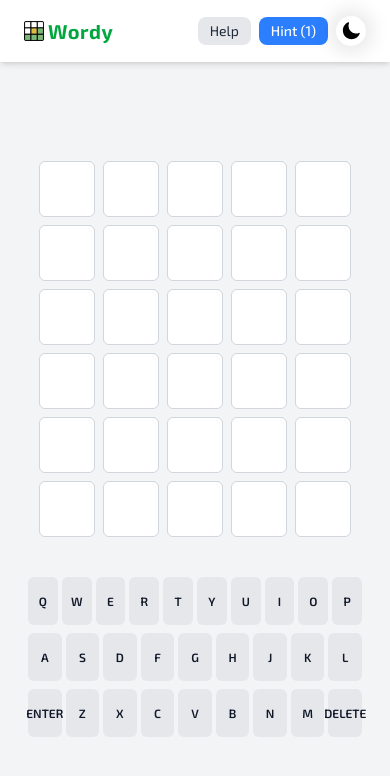
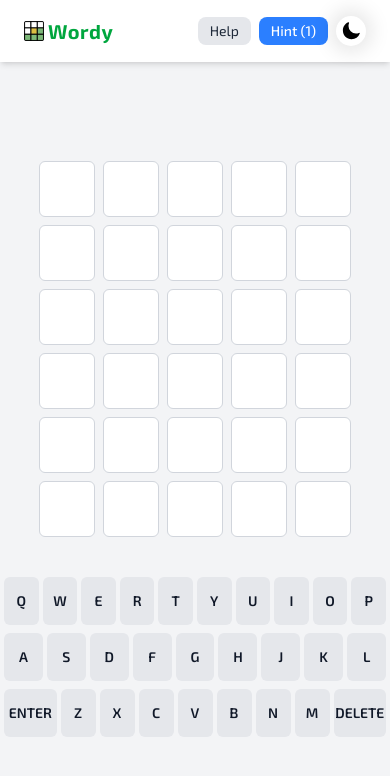
Before and after one commit to belalhanafy/wordy, a React (Vite) app: page / in a window 390 px wide. Shown: the top 776 px of the page. Built offline with nearby package versions, Linux system fonts and the light colour scheme.

Commit message:
update keyboard

```diff
--- a/src/components/Keyboard.jsx
+++ b/src/components/Keyboard.jsx
@@ -9,23 +9,23 @@ const Keyboard = () => {
     const { handleKeyPress } = useContext(GameContext);
 
     return (
-        <div className="flex-col gap-2 mt-6 flex md:hidden w-full px-1">
+        <div className="flex flex-col gap-2 mt-6 sm:hidden w-full px-1">
             {/* Row 1 */}
-            <div className="grid grid-cols-10 gap-1 w-full">
+            <div className="flex gap-1">
                 {keys1.map((keyLetter) => (
                     <Key key={keyLetter} keyVal={keyLetter} onKeyPress={handleKeyPress} />
                 ))}
             </div>
 
             {/* Row 2 */}
-            <div className="grid grid-cols-9 gap-1 w-full">
+            <div className="flex gap-1 justify-center">
                 {keys2.map((keyLetter) => (
                     <Key key={keyLetter} keyVal={keyLetter} onKeyPress={handleKeyPress} />
                 ))}
             </div>
 
             {/* Row 3 */}
-            <div className="grid grid-cols-9 gap-1 w-full">
+            <div className="flex gap-1">
                 {keys3.map((keyLetter) => (
                     <Key key={keyLetter} keyVal={keyLetter} onKeyPress={handleKeyPress} />
                 ))}
@@ -35,13 +35,17 @@ const Keyboard = () => {
 };
 
 const Key = ({ keyVal, onKeyPress }) => {
+    // Make ENTER and DELETE larger
+    const isWide = keyVal === "ENTER" || keyVal === "DELETE";
+
     return (
         <button
             onClick={() => onKeyPress(keyVal)}
-            className={`flex items-center justify-center rounded-md font-semibold
-        bg-gray-200 dark:bg-gray-700 text-gray-900 dark:text-gray-100
-        hover:bg-gray-300 dark:hover:bg-gray-600 transition
-        text-xs sm:text-sm md:text-base h-12 w-full`}
+            className={`flex-1 h-12 sm:h-14 md:h-16 flex items-center justify-center
+      rounded-md font-semibold text-sm sm:text-base
+      bg-gray-200 dark:bg-gray-700 text-gray-900 dark:text-gray-100
+      hover:bg-gray-300 dark:hover:bg-gray-600 transition
+      ${isWide ? "flex-[1.5]" : ""}`}
         >
             {keyVal}
         </button>
--- a/src/pages/Game.jsx
+++ b/src/pages/Game.jsx
@@ -5,7 +5,7 @@ import HelpIns from "../components/HelpIns";
 
 const Game = () => {
     return (
-        <div className=" px-6 lg:p-0 flex flex-col gap-4 items-center justify-center h-[calc(100vh-70px)] dark:bg-gray-900 transition-colors">
+        <div className="lg:p-0 flex flex-col gap-4 items-center justify-center h-[calc(100vh-70px)] dark:bg-gray-900 transition-colors">
             <HelpIns />
             <Board />
             <Keyboard />
```
